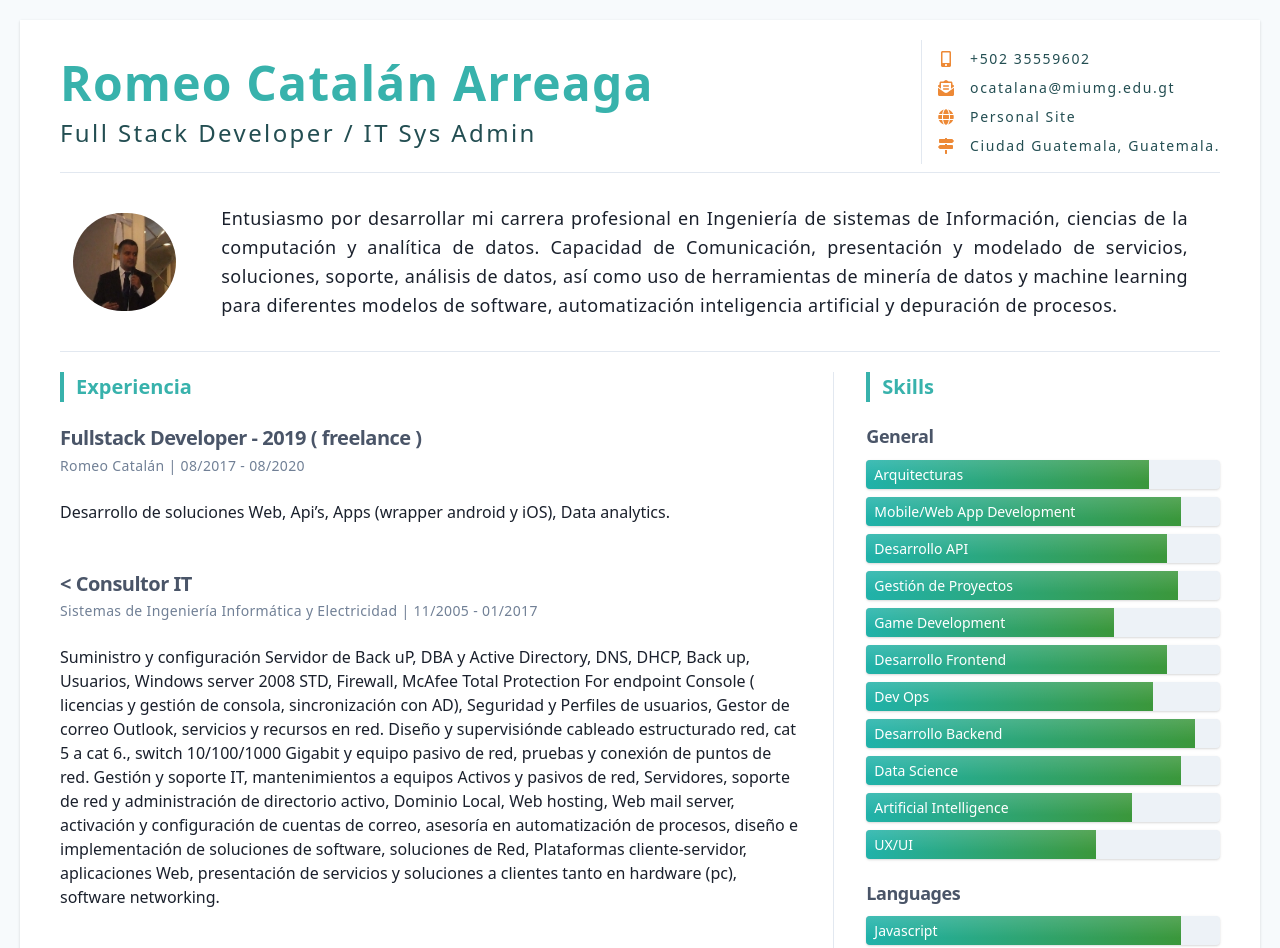
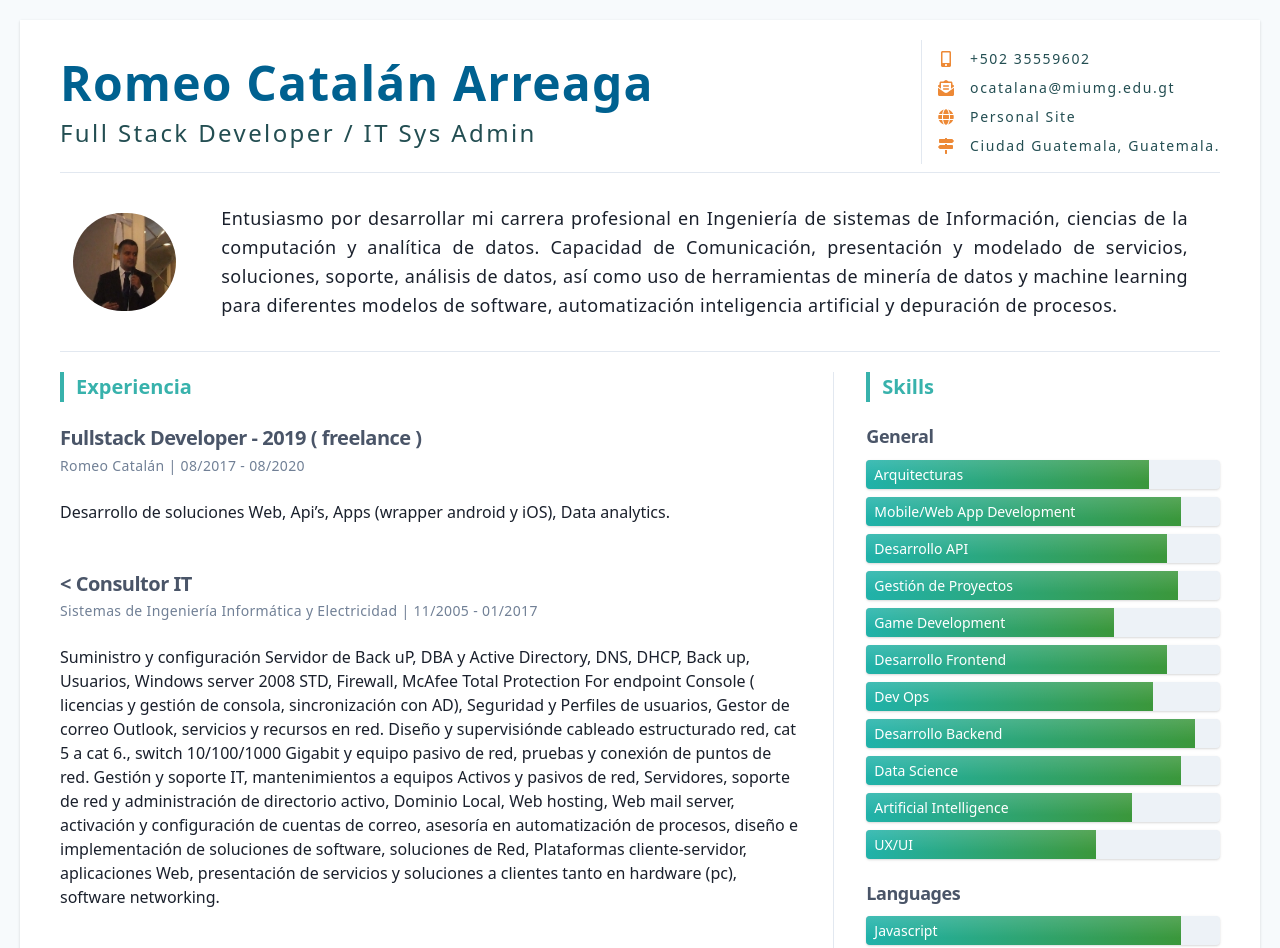
Before and after one commit to skyappgt/gatsbycv_rsm, a Gatsby site: page / in a window 1280 px wide. Shown: the top 948 px of the page. Built offline with nearby package versions, Linux system fonts and the light colour scheme; Gatsby itself is replaced by a stand-in of ours.

Commit message:
fix class tag

```diff
--- a/src/assets/style.css
+++ b/src/assets/style.css
@@ -1,7 +1,7 @@
 .bg-primary-500 {
     background: linear-gradient(rgba(255, 255, 255, 0.15), transparent 75%) left/30px 30px repeat-x, linear-gradient(to right, lightseagreen 0%, #008000b8 100%) left/var(--p,100%) fixed, lightgray;
  }
- .text-primary-500 .tag {
+ .text-primary-500, .tag {
      color:#006190;
  }
  .text-center {
```
